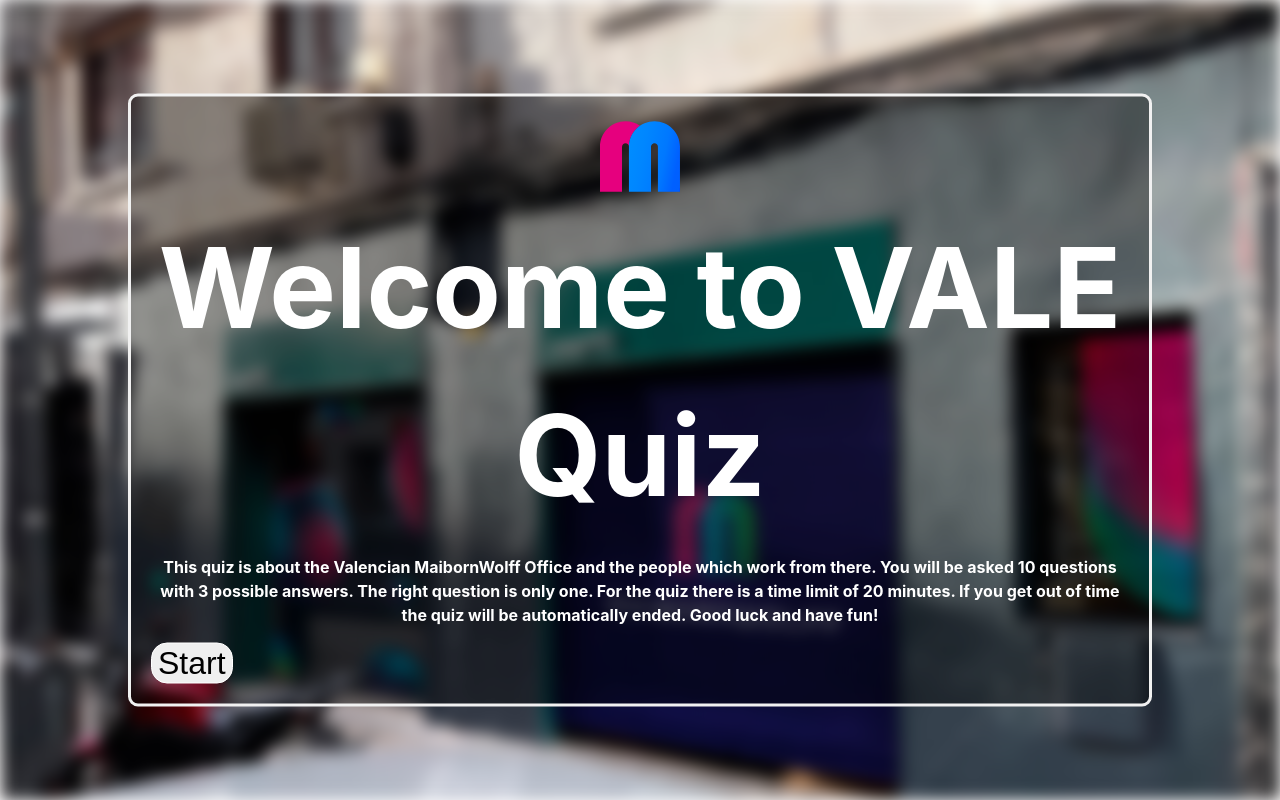
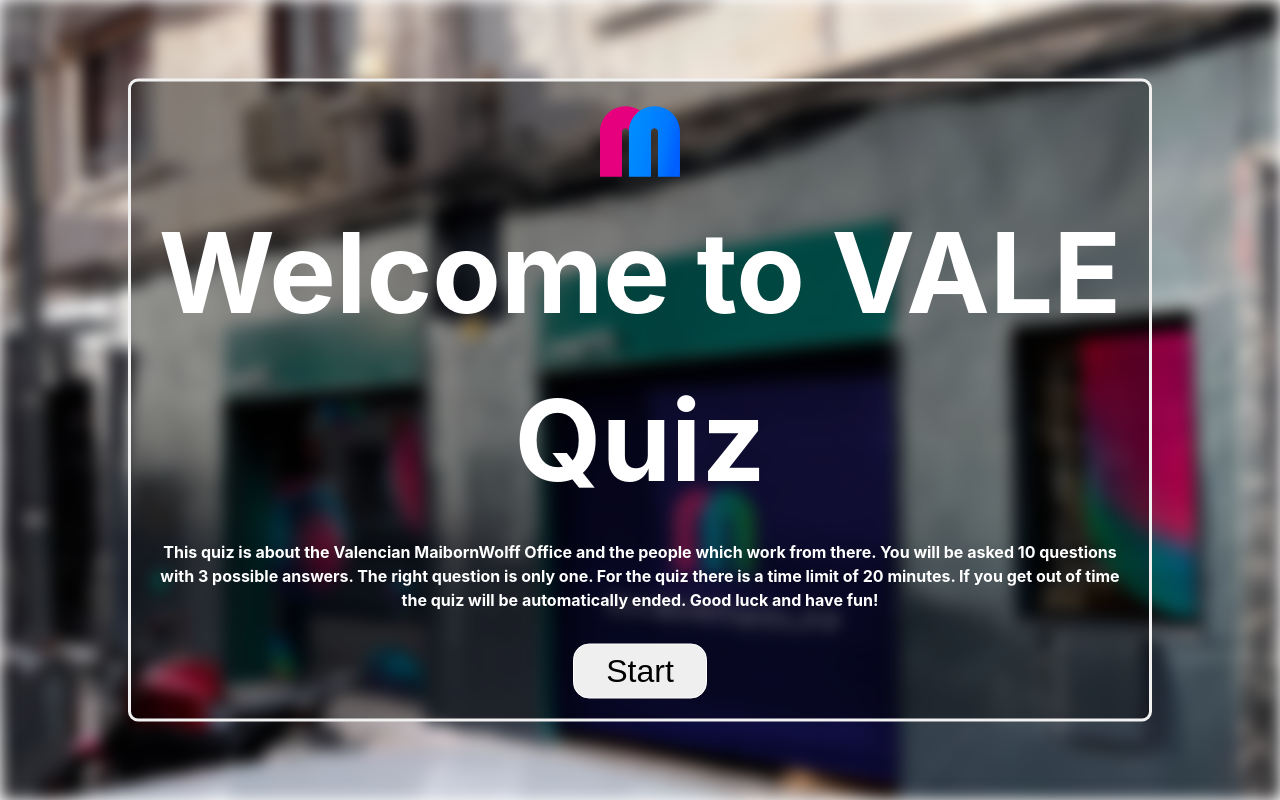
Before and after one commit to yoanastamenova/Flash-Cards-Roadmap, a React (Vite) app: page / in a window 1280 px wide. Built offline with nearby package versions, Linux system fonts and the light colour scheme.

Commit message:
fix: button center position

```diff
--- a/src/views/Start/Start.css
+++ b/src/views/Start/Start.css
@@ -27,11 +27,13 @@
 }
 
 button {
-  display: flex;
-  align-items: center;
+  margin: 2rem auto 0 auto;
+  display: block;
   font-size: 2rem;
   border: 0.1rem white solid;
   border-radius: 1rem;
+  padding: 0.5rem 2rem;
+  cursor: pointer;
 }
 
 .bg-text {
```
